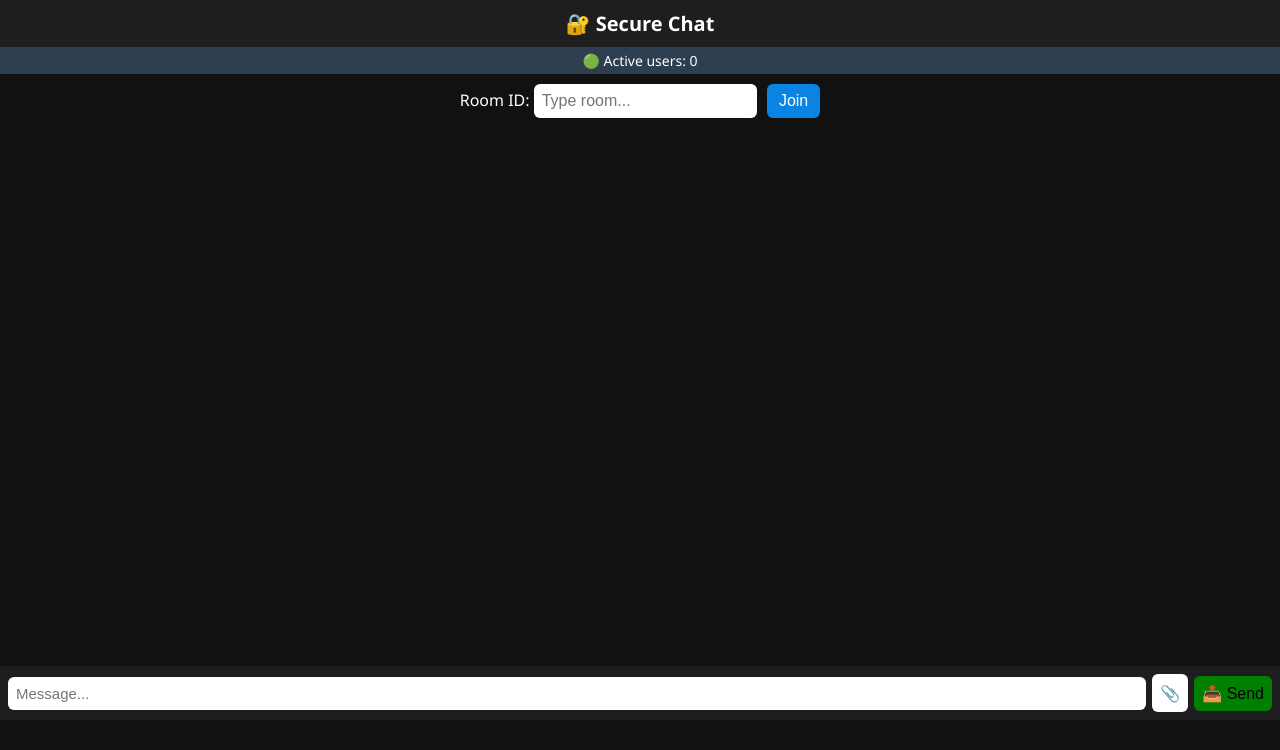
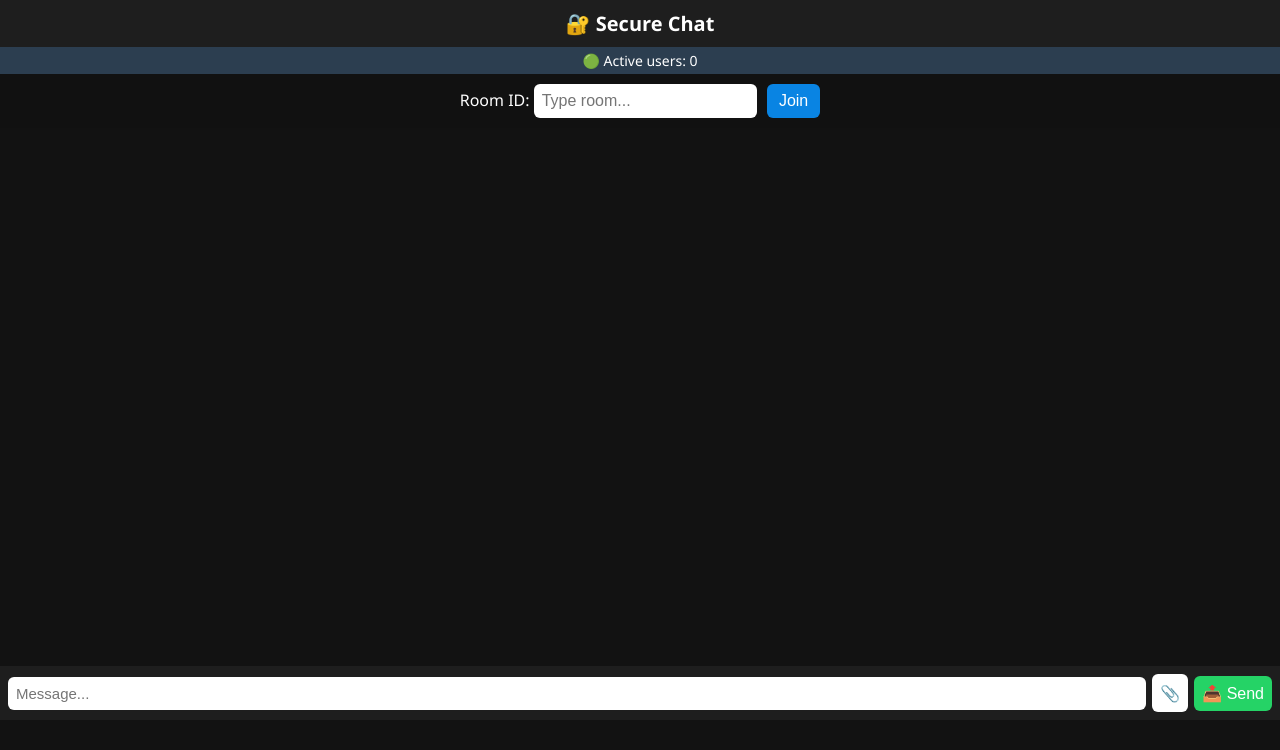
Before and after one commit to kumar-pratik1006/secure-chat-app, a website: page public/index.html in a window 1280 px wide. Drawn offline with nearby package versions, Linux system fonts and the light colour scheme; no server answers.

Commit message:
Update index.html

```diff
--- a/public/index.html
+++ b/public/index.html
@@ -71,7 +71,7 @@
     }
     .icon-btn {
       background: #ffffff;
-      color: black;
+      color: white;
       border: none;
       padding: 8px;
       border-radius: 6px;
@@ -135,7 +135,7 @@
     <input type="text" id="msgInput" placeholder="Message..." />
     <label for="fileInput" class="icon-btn">📎</label>
     <input type="file" id="fileInput" onchange="previewMedia()" />
-    <button style="background-color: green;" onclick="sendMsg()" class="icon-btn"> 📤 Send </button>
+    <button style="background-color: #25D366;" onclick="sendMsg()" class="icon-btn"> 📤 Send </button>
   </div>
 
   <script src="https://cdn.socket.io/4.7.2/socket.io.min.js"></script>
```
